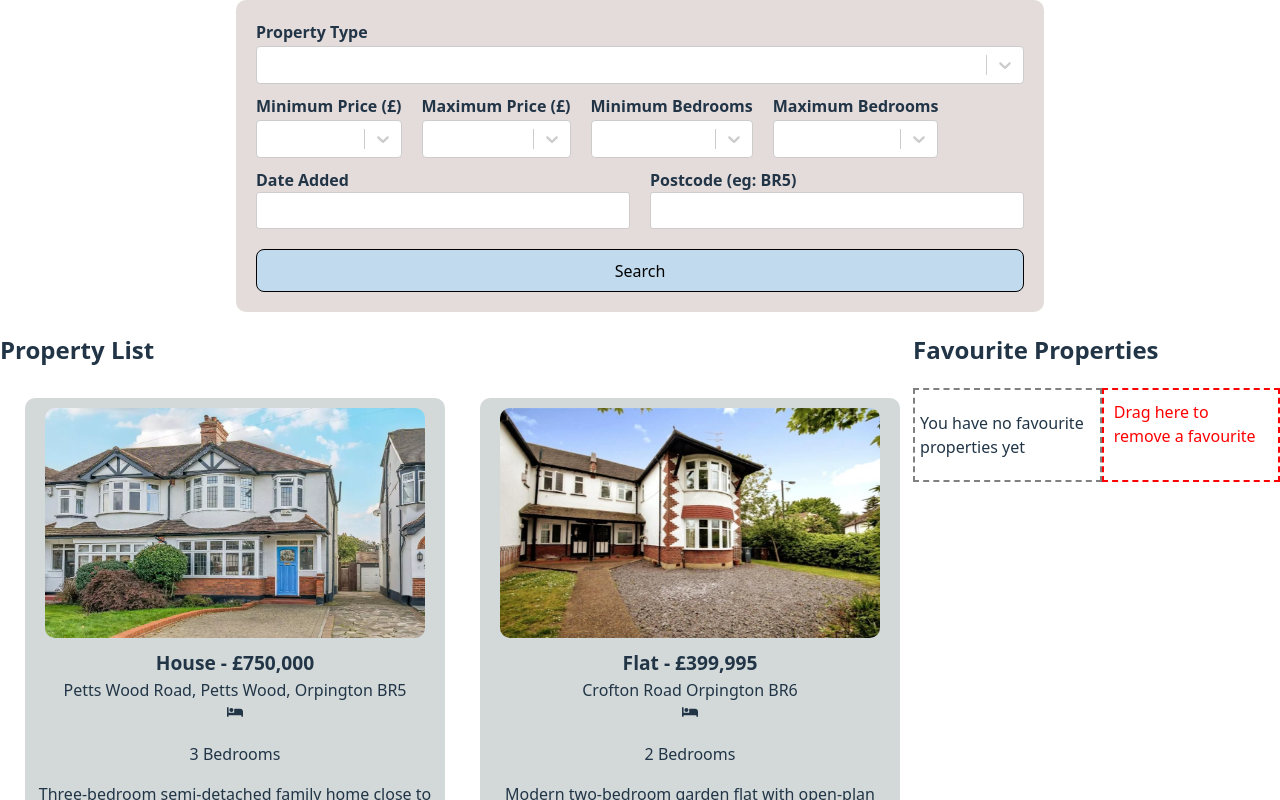
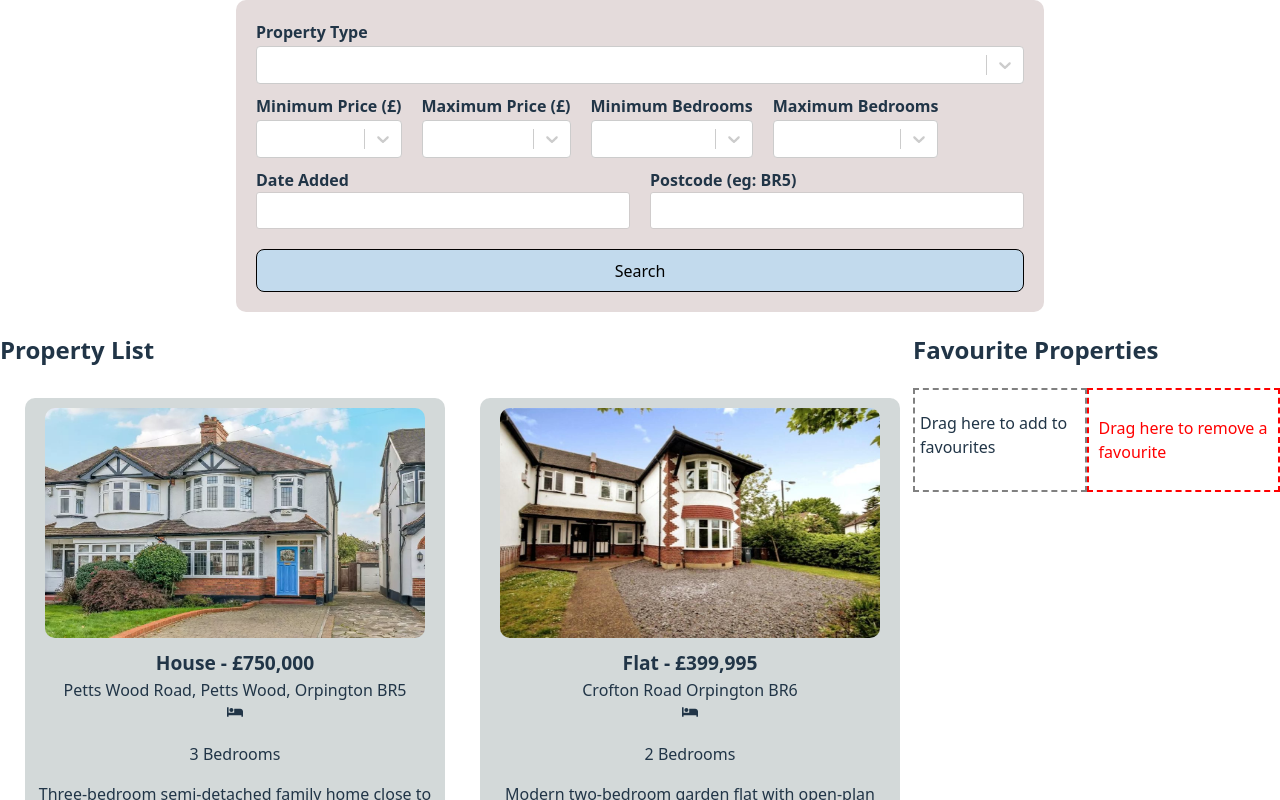
Before and after one commit to shashini13/React-CW, a React (Vite) app: page / in a window 1280 px wide. Shown: the top 800 px of the page. Built offline with nearby package versions, Linux system fonts and the light colour scheme.

Commit message:
Changed the text in add to favourites section

```diff
--- a/src/components/Favourites.jsx
+++ b/src/components/Favourites.jsx
@@ -38,7 +38,7 @@ const Favourites = ({favouriteProperties, removeFavourite, clearFavourites, addF
                     )}
 
                     {favouriteProperties.length === 0 ? (
-                        <p>You have no favourite properties yet</p>
+                        <p>Drag here to add to favourites</p>
                     ) : (
                         <div>
                             {favouriteProperties.map(p => (
@@ -59,7 +59,7 @@ const Favourites = ({favouriteProperties, removeFavourite, clearFavourites, addF
                     onDrop={handleDropRemove}
                     onDragOver={handleDragOver}
                 >
-                    Drag here to remove a favourite
+                    <p>Drag here to remove a favourite</p>
                 </div>
             </div>
 
```
